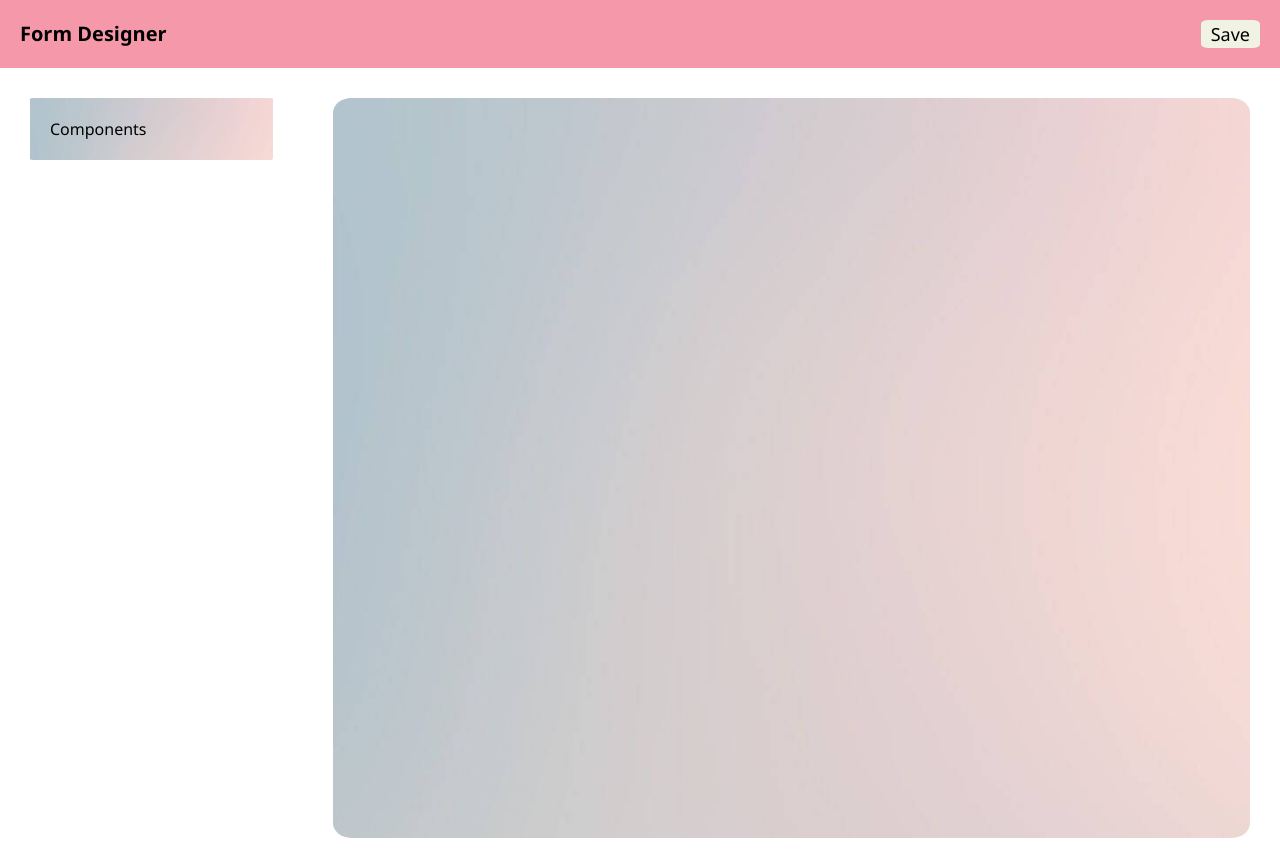
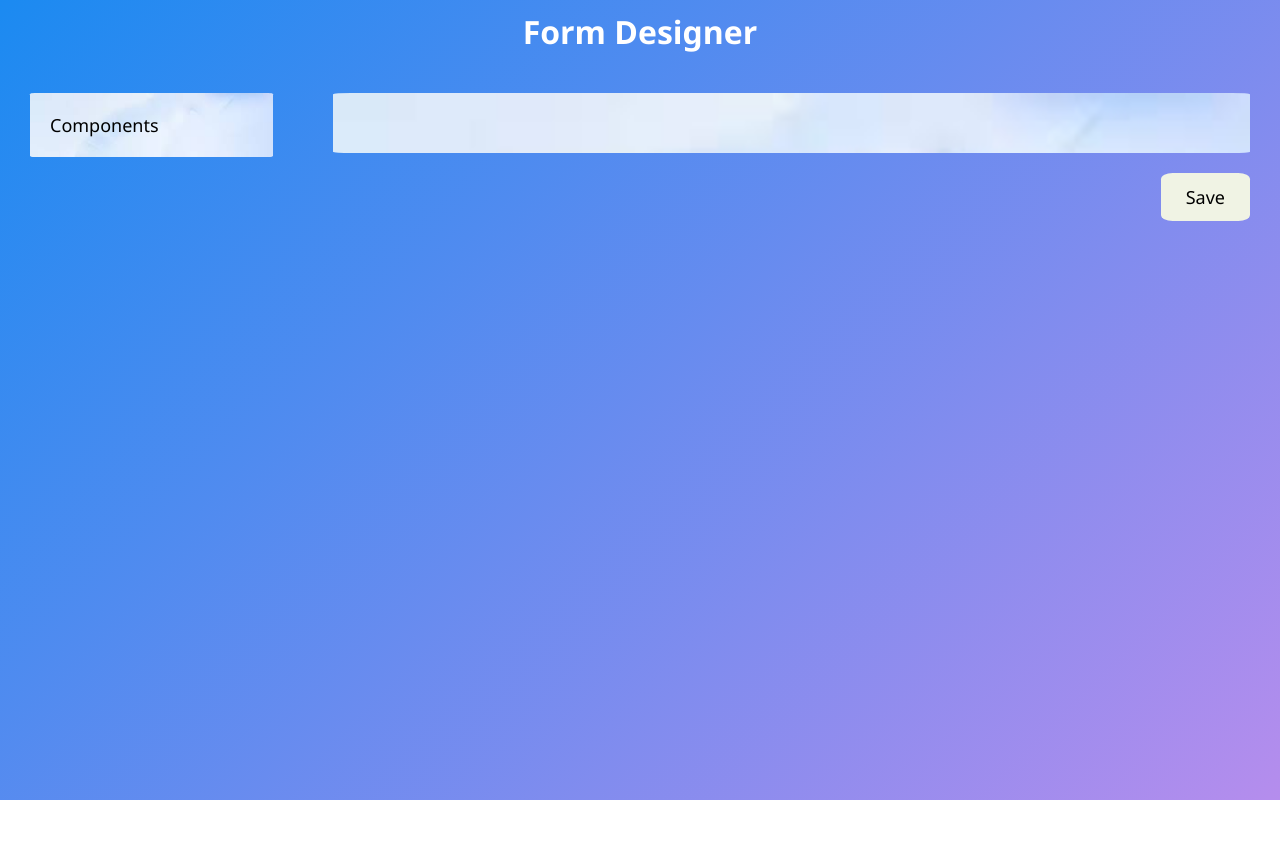
Before and after one commit to Pallavi-kini/visual-Form, a plain HTML site: page index.html in a window 1280 px wide. After the commit the page ends 800 px from the top, so only its background shows below. Drawn offline with Linux system fonts and the light colour scheme.

Commit message:
Added Css to the form

```diff
--- a/index.css
+++ b/index.css
@@ -6,12 +6,12 @@
 }
 
 .container {
-  background-image: url("./Assets//bgimage.jpg");
+  background: linear-gradient(135deg, #1b8af1, #b58ded);
   background-repeat: no-repeat;
   overflow: hidden;
   background-size: cover;
   width: 100%;
-  height: 100%;
+  min-height: 100vh;
 }
 
 .form-content {
@@ -24,7 +24,6 @@
 .component-container {
   padding: 30px;
   width: 30%;
-  min-height: 100vh;
 }
 
 .outer-content {
@@ -33,11 +32,13 @@
   flex-direction: column;
   gap: 20px;
   border-radius: 2%;
-  background-image: url("./Assets/content.jpg");
+  background-image: url("./Assets/blue-background.jpg");
   object-fit: cover;
   background-repeat: no-repeat;
   background-size: cover;
   width: 100%;
+  font-size: 18px;
+  font-weight: 500;
 }
 
 .plus-icon {
@@ -52,12 +53,6 @@
   display: flex;
 }
 
-.inner-container {
-  display: flex;
-  justify-content: space-between;
-  width: 300px;
-}
-
 .form-field-container {
   margin-bottom: 20px;
 }
@@ -68,39 +63,23 @@
   padding: 10px 0px;
   justify-content: space-between;
   width: 100%;
-  font-size: 16px;
-  font-weight: 600;
-}
-
-label {
-  margin-right: 10px;
-}
-
-input[type="text"],
-input[type="email"],
-input[type="tel"],
-textarea,
-select {
-  width: 100%;
-  padding: 5px;
-  margin-top: 5px;
-  border: 1px solid #ccc;
-  border-radius: 3px;
 }
 
 .visual-form {
   border-radius: 2%;
   width: 70%;
-  background-image: url("./Assets/content.jpg");
+  background-image: url("./Assets/blue-background.jpg");
   width: 100%;
   padding: 30px;
   overflow: hidden;
   background-size: cover;
   background-repeat: no-repeat;
+  font-size: 18px;
+  font-weight: 500;
 }
 
 .form-field-style {
-  padding: 10px;
+  padding: 13px;
   border: none;
   outline: none;
   width: 100%;
@@ -114,22 +93,23 @@ select {
   display: flex;
 }
 
-#header {
-  background-color: #f599aa;
-  padding: 20px;
+.header {
+  padding: 10px;
   display: flex;
-  justify-content: space-between;
-  font-size: 20px;
+  font-size: 32px;
   font-weight: 600;
+  color: white;
+  align-items: center;
+  justify-content: center;
 }
 
 #saveBtn {
-  padding: 2;
-  padding: 2px 10px;
+  padding: 12px 25px;
   border: none;
   border-radius: 13%;
   font-size: 18px;
   background-color: #f0f3e4;
+  font-weight: 500;
 }
 
 .option-container {
@@ -138,10 +118,17 @@ select {
 }
 
 .outer-form-container {
-  display: flex;
+  gap: 20px;
   justify-content: center;
   width: 100%;
   padding: 30px;
+  display: flex;
+  flex-direction: column;
+}
+
+.btn-class {
+  display: flex;
+  justify-content: end;
 }
 
 .dropdown-options {
--- a/index.html
+++ b/index.html
@@ -15,10 +15,7 @@
   </head>
   <body>
     <div class="container">
-      <section id="header">
-        <span>Form Designer</span>
-        <button type="button" id="saveBtn">Save</button>
-      </section>
+      <div class="header">Form Designer</div>
       <div class="inside-container">
         <div class="component-container">
           <div id="formDesigner" class="outer-content">
@@ -27,6 +24,9 @@
         </div>
         <div class="outer-form-container">
           <div id="formContainer" class="visual-form"></div>
+          <div class="btn-class">
+            <button type="button" id="saveBtn">Save</button>
+          </div>
         </div>
       </div>
     </div>
```
Also changed, not shown: Assets/blue-background.jpg (added).
